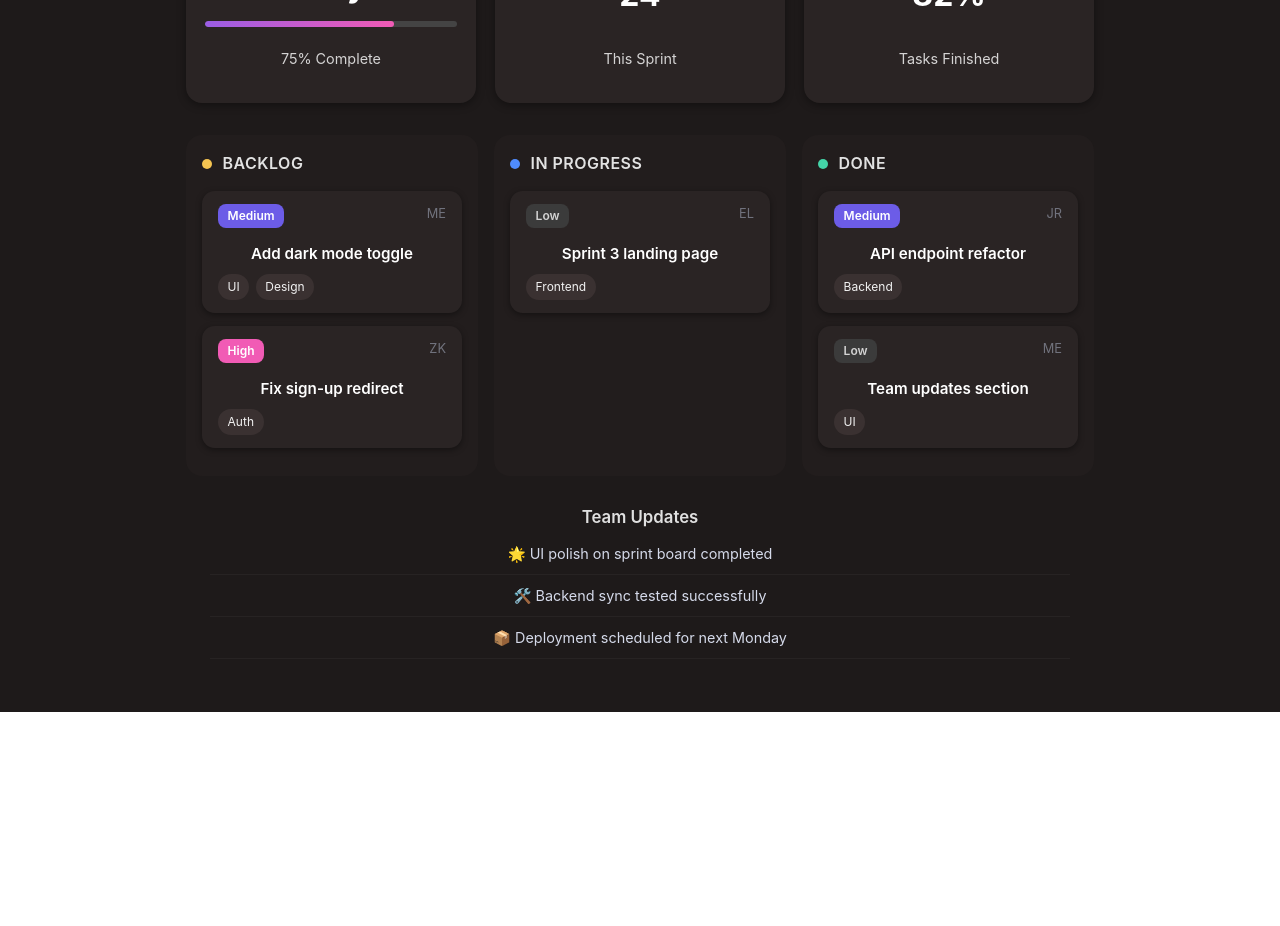
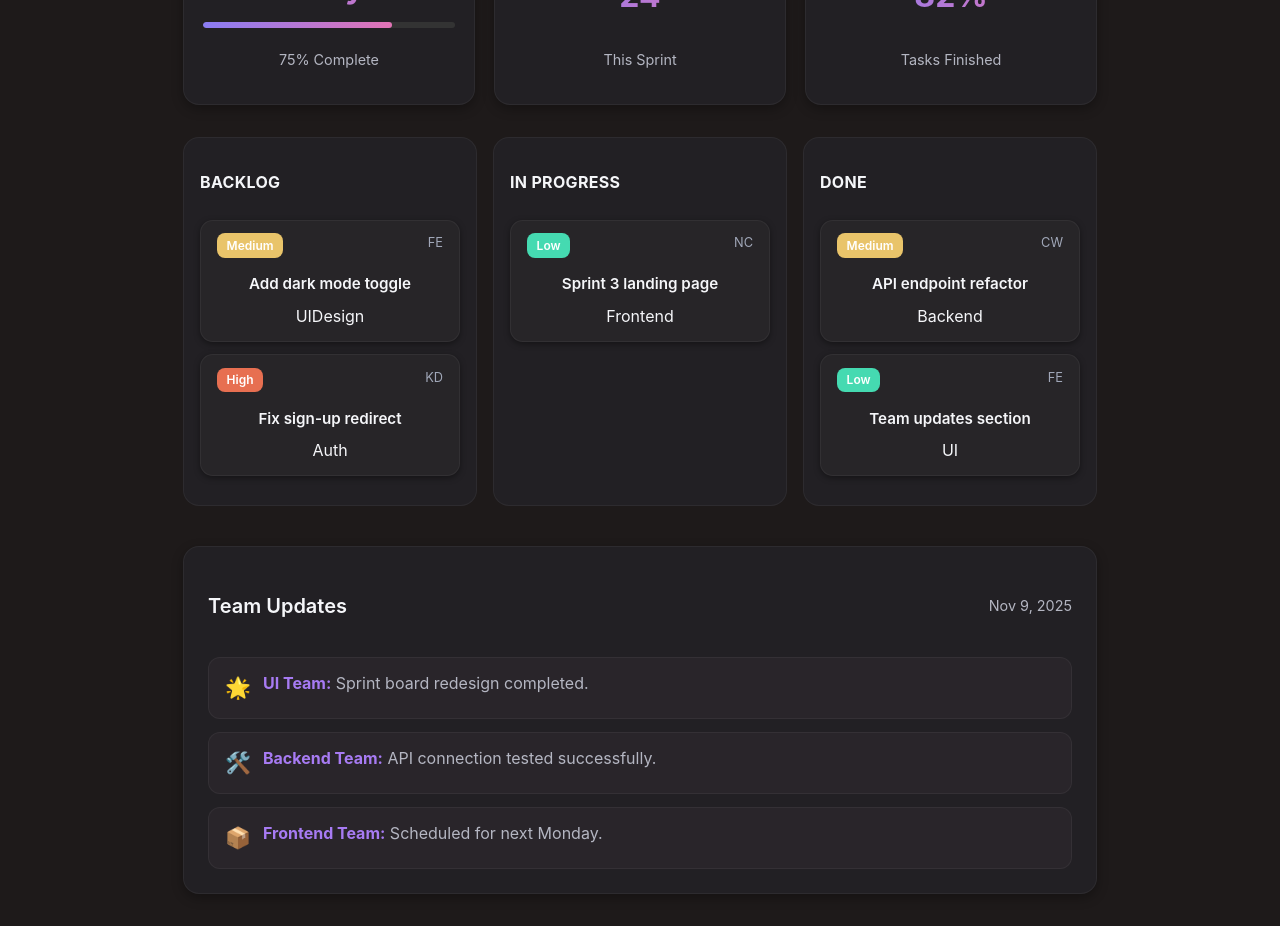
Before and after one commit to khangdoan514/hackutd-2025, a React (Vite) app in the folder prodigy/: page /dashboard in a window 1280 px wide. Shown: the part 360-1286 px from the top of the page. Before the commit the page ends 1072 px from the top, so only its background shows below. Built offline with nearby package versions, Linux system fonts and the light colour scheme.

Commit message:
removed repeat

```diff
--- a/prodigy/src/components/auth/Signup.jsx
+++ b/prodigy/src/components/auth/Signup.jsx
@@ -29,15 +29,6 @@ const Signup = ({ setIsAuthenticated }) => {
         <p className="auth-subtitle">Sign up to start managing your projects</p>
 
         <form className="auth-form" onSubmit={handleSubmit}>
-          <input
-            type="text"
-            name="name"
-            placeholder="Full Name"
-            value={formData.name}
-            onChange={handleChange}
-            className="form-input"
-            required
-          />
           <input
             type="email"
             name="email"
--- a/prodigy/src/components/pages/Dashboard.css
+++ b/prodigy/src/components/pages/Dashboard.css
@@ -1,6 +1,19 @@
-/* Existing theme preserved */
+:root {
+  --bg: #181818;
+  --card: #222024;
+  --text-primary: #F5F6F9;
+  --text-secondary: #B4B6C2;
+  --border: rgba(255, 255, 255, 0.05);
+  --shadow-soft: 0 4px 12px rgba(0, 0, 0, 0.3);
+  --accent-gradient: linear-gradient(90deg, #8A7CF4, #E273B5);
+  --accent: #A77BF3;
+  --success: #45DAB1;
+  --warning: #E9C46A;
+  --info: #4FA8F3;
+  --danger: #E76F51;
+}
 
-/* 🧩 DASHBOARD UPGRADES */
+/* 🌍 Dashboard layout */
 .dashboard-stats {
   display: grid;
   grid-template-columns: repeat(auto-fit, minmax(220px, 1fr));
@@ -8,21 +21,23 @@
   margin-top: 1.5rem;
 }
 
+/* 📊 Metric Cards */
 .metric-card {
-  background: #2a2424;
+  background: var(--card);
   border-radius: 1rem;
   padding: 1.2rem;
-  box-shadow: 0 2px 8px rgba(0, 0, 0, 0.4);
-  color: #fff;
+  color: var(--text-primary);
   display: flex;
   flex-direction: column;
   justify-content: space-between;
+  box-shadow: var(--shadow-soft);
+  border: 1px solid var(--border);
   transition: transform 0.2s ease, box-shadow 0.2s ease;
 }
 
 .metric-card:hover {
   transform: translateY(-4px);
-  box-shadow: 0 4px 12px rgba(0, 0, 0, 0.6);
+  box-shadow: 0 6px 14px rgba(0, 0, 0, 0.5);
 }
 
 .metric-header {
@@ -34,129 +49,50 @@
 
 .metric-icon {
   font-size: 1.5rem;
+  color: var(--accent);
 }
 
 .metric-value {
   font-size: 2rem;
   font-weight: 700;
+  background: var(--accent-gradient);
+  -webkit-background-clip: text;
+  -webkit-text-fill-color: transparent;
   margin: 0.3rem 0;
 }
 
 .metric-label {
   font-size: 0.9rem;
-  opacity: 0.8;
+  color: var(--text-secondary);
 }
 
+/* 📈 Progress Bar */
 .progress-bar {
   height: 6px;
   width: 100%;
-  background: #444;
+  background: #333;
   border-radius: 3px;
   overflow: hidden;
   margin: 0.4rem 0;
 }
-
 .progress-bar-fill {
   height: 100%;
-  background: linear-gradient(90deg, #9b5de5, #f15bb5);
+  background: var(--accent-gradient);
   border-radius: 3px;
 }
 
-.progress-text {
-  position: absolute;
-  top: 50%;
-  left: 50%;
-  transform: translate(-50%, -50%);
-  font-weight: 600;
-  font-size: 1rem;
-  color: var(--text-primary);
-}
-
-/* 🧑‍💻 Tags (Assignees) */
+/* 🏷️ Tag / Assignee */
 .tag {
-  background: rgba(255, 255, 255, 0.06);
-  border: 1px solid rgba(255, 255, 255, 0.08);
-  color: var(--text-muted);
+  background: rgba(255, 255, 255, 0.07);
+  border: 1px solid rgba(255, 255, 255, 0.1);
+  color: var(--text-secondary);
   font-size: 0.75rem;
   padding: 0.2rem 0.6rem;
   border-radius: 999px;
   display: inline-block;
 }
 
-/* 🗞️ Team Updates Card */
-.team-updates {
-  background: var(--card);
-  border-radius: 20px;
-  border: 1px solid var(--border);
-  padding: 1.3rem 1.5rem;
-  box-shadow: var(--shadow-soft);
-}
-
-.team-updates h4 {
-  margin: 0 0 0.8rem;
-  font-size: 1.05rem;
-  font-weight: 600;
-}
-
-.team-updates ul {
-  list-style: none;
-  margin: 0;
-  padding: 0;
-  display: flex;
-  flex-direction: column;
-  gap: 0.6rem;
-}
-
-.team-updates li {
-  font-size: 0.9rem;
-  color: #d5daea;
-  border-bottom: 1px solid rgba(255, 255, 255, 0.04);
-  padding-bottom: 0.6rem;
-}
-
-/* 🧱 Kanban Board Refinement */
-.board-scroll {
-  display: grid;
-  grid-auto-flow: column;
-  grid-auto-columns: minmax(250px, 1fr);
-  gap: 1.2rem;
-  overflow-x: auto;
-  padding-bottom: 0.6rem;
-}
-
-.board-column {
-  background: var(--panel);
-  border-radius: 20px;
-  border: 1px solid var(--border);
-  padding: 1.2rem;
-  min-width: 260px;
-}
-
-.board-column h3 {
-  margin: 0 0 0.4rem;
-  font-weight: 600;
-  font-size: 1rem;
-}
-
-.board-column .column-dot {
-  width: 10px;
-  height: 10px;
-  border-radius: 50%;
-  display: inline-block;
-}
-
-.board-column[data-status="backlog"] .column-dot {
-  background: #f5c451;
-}
-
-.board-column[data-status="in-progress"] .column-dot {
-  background: #4f8cff;
-}
-
-.board-column[data-status="done"] .column-dot {
-  background: #44d4a8;
-}
-
+/* 🧱 Kanban Columns */
 .board-scroll {
   display: flex;
   gap: 1rem;
@@ -168,12 +104,13 @@
 .board-column {
   flex: 1;
   min-width: 260px;
-  background: #221d1d;
+  background: var(--card);
   border-radius: 1rem;
   padding: 1rem;
-  color: #fff;
+  color: var(--text-primary);
   display: flex;
   flex-direction: column;
+  border: 1px solid var(--border);
 }
 
 .column-header {
@@ -185,84 +122,123 @@
 
 .column-header h3 {
   font-size: 1rem;
-  letter-spacing: 0.03em;
-  color: #e2e2e2;
+  color: var(--text-primary);
+  letter-spacing: 0.02em;
 }
 
-.column-dot {
-  display: inline-block;
-  width: 8px;
-  height: 8px;
-  border-radius: 50%;
-  margin-right: 6px;
-  background: #f15bb5;
+.board-column[data-status="backlog"] .column-dot {
+  background: var(--warning);
+}
+.board-column[data-status="in-progress"] .column-dot {
+  background: var(--info);
+}
+.board-column[data-status="done"] .column-dot {
+  background: var(--success);
 }
 
-/* 🎫 Task / Ticket Cards */
+/* 🎫 Task Cards */
 .ticket-card {
-  background: #2a2424;
+  background: #272528;
   border-radius: 0.8rem;
   padding: 0.8rem 1rem;
   margin-bottom: 0.8rem;
   box-shadow: 0 2px 6px rgba(0, 0, 0, 0.4);
+  border: 1px solid var(--border);
   transition: transform 0.2s ease, box-shadow 0.2s ease;
 }
-
 .ticket-card:hover {
   transform: translateY(-3px);
   box-shadow: 0 4px 12px rgba(0, 0, 0, 0.6);
 }
-
+.ticket-title {
+  font-weight: 600;
+  font-size: 0.95rem;
+  margin-bottom: 0.5rem;
+}
 .ticket-meta {
   display: flex;
   justify-content: space-between;
   font-size: 0.8rem;
+  color: var(--text-secondary);
   margin-bottom: 0.4rem;
 }
 
-.ticket-title {
-  font-weight: 600;
-  margin-bottom: 0.5rem;
-  font-size: 0.95rem;
-}
-
-/* 🏷️ Tags and Priority */
-.ticket-tags {
-  display: flex;
-  flex-wrap: wrap;
-  gap: 0.4rem;
-}
-
-.chip {
-  background: #3a3131;
-  color: #f2f2f2;
-  font-size: 0.75rem;
-  padding: 0.25rem 0.6rem;
-  border-radius: 999px;
-}
-
+/* 🌈 Priority Tags */
 .priority-tag {
   font-weight: 600;
   padding: 0.2rem 0.6rem;
   border-radius: 0.5rem;
   font-size: 0.75rem;
+  color: #fff;
+}
+.priority-low {
+  background: var(--success);
+}
+.priority-medium {
+  background: var(--warning);
+}
+.priority-high {
+  background: var(--danger);
 }
 
-.priority-low {
-  background: #3b3b3b;
-  color: #d3d3d3;
+/* 📰 Team Updates (Reworked) */
+.team-updates {
+  background: var(--card);
+  border-radius: 1rem;
+  padding: 1.5rem;
+  color: var(--text-primary);
+  border: 1px solid var(--border);
+  box-shadow: var(--shadow-soft);
+  margin-top: 2rem;
+  transition: transform 0.2s ease, box-shadow 0.2s ease;
 }
+.team-updates:hover {
+  transform: translateY(-3px);
+  box-shadow: 0 6px 18px rgba(0, 0, 0, 0.4);
+}
+.team-updates-header {
+  display: flex;
+  justify-content: space-between;
+  align-items: center;
+  margin-bottom: 1rem;
+}
+.team-updates-header h3 {
+  font-size: 1.25rem;
+  font-weight: 600;
+  color: var(--text-primary);
+}
+.update-date {
+  font-size: 0.9rem;
+  color: var(--text-secondary);
+}
+.updates-list {
+  display: flex;
+  flex-direction: column;
+  gap: 0.8rem;
+}
+.update-card {
+  display: flex;
+  align-items: flex-start;
+  gap: 0.75rem;
+  background: #29252a;
+  border-radius: 0.75rem;
+  padding: 0.9rem 1rem;
+  border: 1px solid var(--border);
+transition: background 0.2s ease, transform 0.2s ease;
+}
+.update-card:hover {
+  background: #322d34;
+    transform: translateY(-2px);
 
-.priority-medium {
-  background: #6c5ce7;
-  color: #fff;
 }
-
-.priority-high {
-  background: #f15bb5;
-  color: #fff;
+.update-card .emoji {
+  font-size: 1.3rem;
 }
-
-.muted {
-  opacity: 0.6;
+.update-card p {
+  margin: 0;
+  line-height: 1.4;
+  color: var(--text-secondary);
 }
+.update-card strong {
+  color: var(--accent);
+}
--- a/prodigy/src/components/pages/Dashboard.jsx
+++ b/prodigy/src/components/pages/Dashboard.jsx
@@ -8,15 +8,15 @@ export default function Dashboard() {
 
   const tasks = {
     backlog: [
-      { title: "Add dark mode toggle", priority: "Medium", tags: ["UI", "Design"], assignee: "ME" },
-      { title: "Fix sign-up redirect", priority: "High", tags: ["Auth"], assignee: "ZK" },
+      { title: "Add dark mode toggle", priority: "Medium", tags: ["UI", "Design"], assignee: "FE" },
+      { title: "Fix sign-up redirect", priority: "High", tags: ["Auth"], assignee: "KD" },
     ],
     "in-progress": [
-      { title: "Sprint 3 landing page", priority: "Low", tags: ["Frontend"], assignee: "EL" },
+      { title: "Sprint 3 landing page", priority: "Low", tags: ["Frontend"], assignee: "NC" },
     ],
     done: [
-      { title: "API endpoint refactor", priority: "Medium", tags: ["Backend"], assignee: "JR" },
-      { title: "Team updates section", priority: "Low", tags: ["UI"], assignee: "ME" },
+      { title: "API endpoint refactor", priority: "Medium", tags: ["Backend"], assignee: "CW" },
+      { title: "Team updates section", priority: "Low", tags: ["UI"], assignee: "FE" },
     ],
   };
 
@@ -100,13 +100,27 @@ export default function Dashboard() {
 
         {/* 🗞️ Team Updates */}
         <section className="team-updates">
-          <h4>Team Updates</h4>
-          <ul>
-            <li>🌟 UI polish on sprint board completed</li>
-            <li>🛠️ Backend sync tested successfully</li>
-            <li>📦 Deployment scheduled for next Monday</li>
-          </ul>
-        </section>
+  <div className="team-updates-header">
+    <h3>Team Updates</h3>
+    <span className="update-date">Nov 9, 2025</span>
+  </div>
+
+  <div className="updates-list">
+    <div className="update-card">
+      <span className="emoji">🌟</span>
+      <p><strong>UI Team:</strong> Sprint board redesign completed.</p>
+    </div>
+    <div className="update-card">
+      <span className="emoji">🛠️</span>
+      <p><strong>Backend Team:</strong> API connection tested successfully.</p>
+    </div>
+    <div className="update-card">
+      <span className="emoji">📦</span>
+      <p><strong>Frontend Team:</strong> Scheduled for next Monday.</p>
+    </div>
+  </div>
+</section>
+
       </main>
     </div>
   );
```
